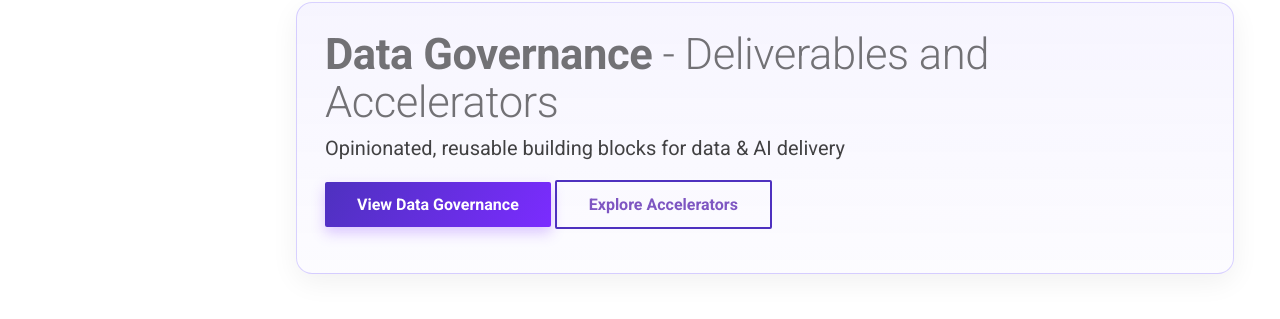
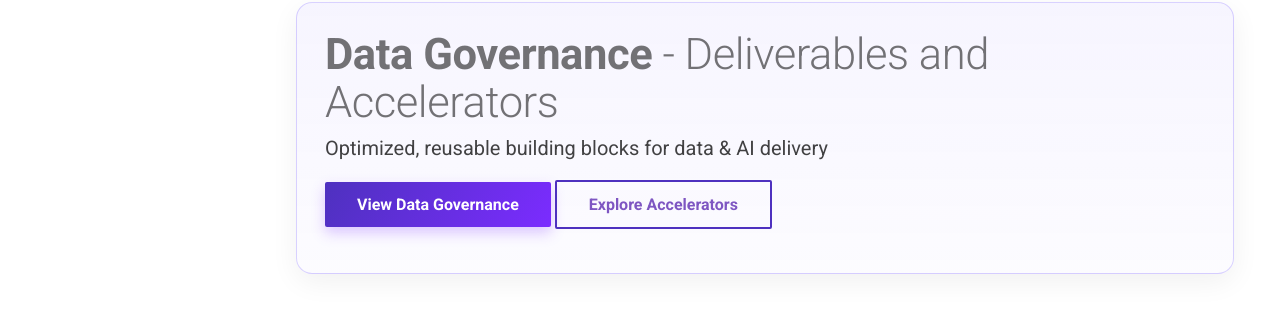
Before and after one commit to mokhayesh/aldin-accelerators, an MkDocs documentation site: the page built from docs/index.md, in a window 1280 px wide and 1028 px high. Shown: the part 169-488 px from the top of the window. Built offline with MkDocs 1.6.1 and Material for MkDocs 9.7.7, drawn with Linux system fonts in a browser that asks for light colours; comment, search, counter and statistics services are not loaded.

```diff
--- a/docs/index.md
+++ b/docs/index.md
@@ -7,7 +7,7 @@
 <div class="landing-hero" markdown>
 
 # **Data Governance** - Deliverables and Accelerators
-<p class="subtitle">Opinionated, reusable building blocks for data &amp; AI delivery</p>
+<p class="subtitle">Optimized, reusable building blocks for data &amp; AI delivery</p>
 
 [View Data Governance](data-governance/index.md){ .md-button .md-button--primary }
 [Explore Accelerators](#accelerators){ .md-button }
```
